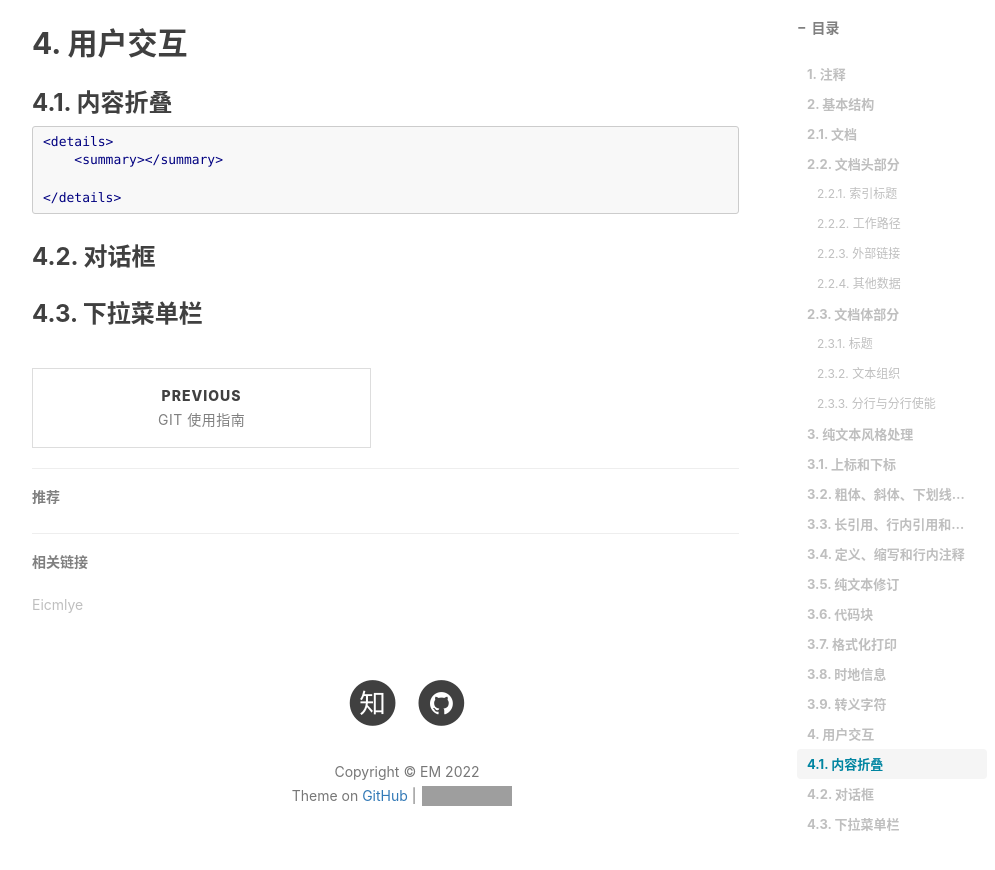
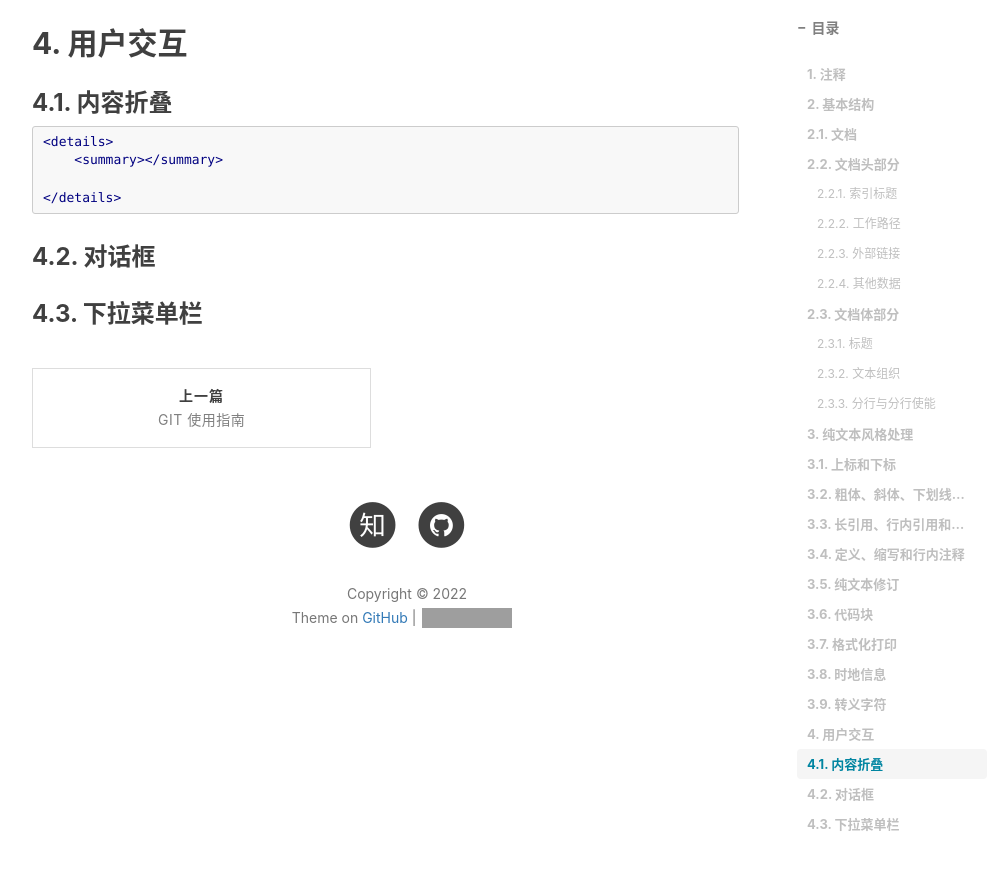
Before and after one commit to Eicmlye/Eicmlye.github.io, a Jekyll site: the page built from _posts/2022-07-26-html-tutorial.md, in a window 1280 px wide and 900 px high, scrolled down 5243 px. Shown: the top 870 px of the window, without its empty margins (233-1228 px from the left). Built offline with Jekyll 4.4.1, drawn with Linux system fonts in a browser that asks for light colours; nearby versions of some CDN libraries; comment, search, counter and statistics services are not loaded; grey boxes are pictures that could not be loaded.

Commit message:
minor fix

```diff
--- a/_config.yml
+++ b/_config.yml
@@ -1,5 +1,6 @@
 # Site settings
 title: EM
+UserName: Eicmlye # EM added
 SEOTitle: Eicmlye | EM Blog
 header-img: img/em/em-home-bg.png
 email: 5356682885@qq.com
--- a/_includes/footer.html
+++ b/_includes/footer.html
@@ -91,7 +91,7 @@
                     {% endif %}
                 </ul>
                 <p class="copyright text-muted">
-                    Copyright &copy; {{ site.title }} {{ site.time | date: '%Y' }}
+                    Copyright &copy; {{ site.UserNmae }} {{ site.time | date: '%Y' }} <!-- EM modified "title" -> "UserName" -->
                     <br>
                     Theme on <a href="{{ site.github_repo }}">GitHub</a> |
                     <iframe
--- a/_layouts/post.html
+++ b/_layouts/post.html
@@ -66,7 +66,7 @@ layout: default
                     {% if page.previous.url %}
                     <li class="previous">
                         <a href="{{ page.previous.url | prepend: site.baseurl | replace: '//', '/' }}" data-toggle="tooltip" data-placement="top" title="{{page.previous.title}}">
-                        Previous<br>
+                        上一篇<br>
                         <span>{{page.previous.title}}</span>
                         </a>
                     </li>
@@ -74,7 +74,7 @@ layout: default
                     {% if page.next.url %}
                     <li class="next">
                         <a href="{{ page.next.url | prepend: site.baseurl | replace: '//', '/' }}" data-toggle="tooltip" data-placement="top" title="{{page.next.title}}">
-                        Next<br>
+                        下一篇<br>
                         <span>{{page.next.title}}</span>
                         </a>
                     </li>
@@ -140,6 +140,7 @@ layout: default
                 sidebar-container">
 
                 <!-- Featured Tags -->
+                <!--
                 {% if site.featured-tags %}
                 <section>
                     <hr class="hidden-sm hidden-xs">
@@ -155,9 +156,11 @@ layout: default
         			</div>
                 </section>
                 {% endif %}
+				-->
 
                 <!-- Friends Blog -->
-                {% if site.friends %}
+                <!--
+				{% if site.friends %}
                 <hr>
                 <h5>相关链接</h5>
                 <ul class="list-inline">
@@ -166,6 +169,7 @@ layout: default
                     {% endfor %}
                 </ul>
                 {% endif %}
+				-->
             </div>
         </div>
     </div>
```
